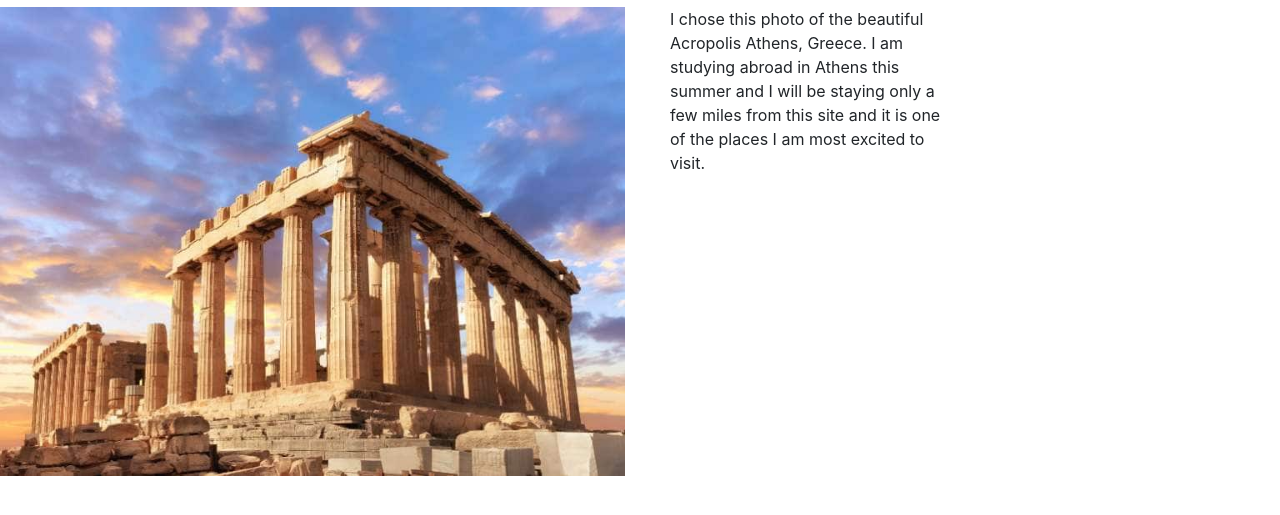
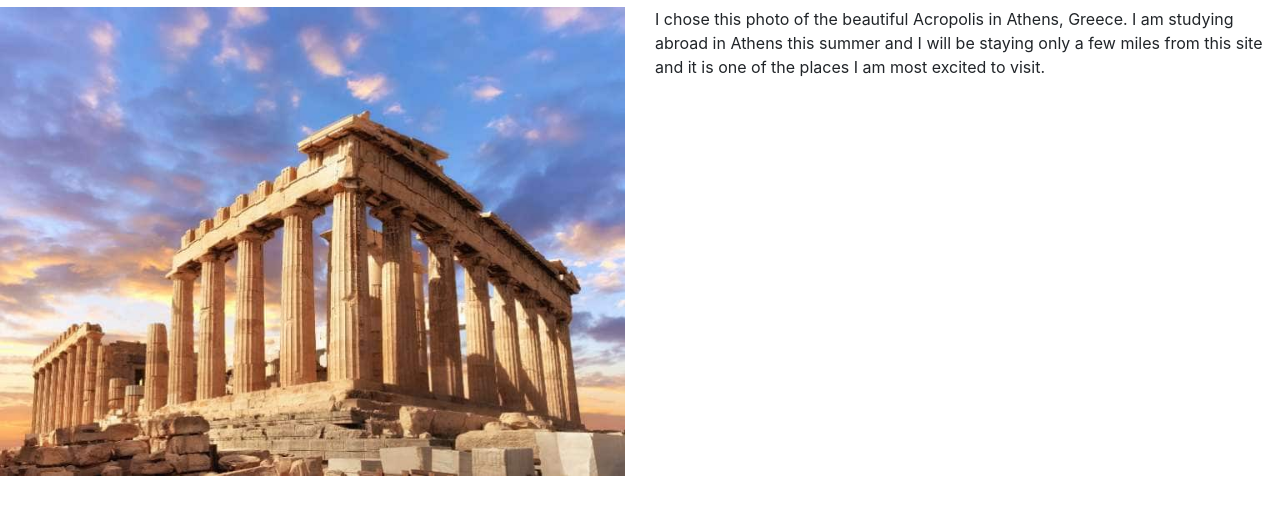
Before and after one commit to sophiereed/vico2162_project1, a plain HTML site: page index.html in a window 1280 px wide. Shown: the part 67-582 px from the top of the page. Drawn offline with nearby package versions, Linux system fonts and the light colour scheme.

Commit message:
Update index.html

```diff
--- a/index.html
+++ b/index.html
@@ -14,7 +14,7 @@
 			<img src="img/acropolis.jpg" class="col-lg-6 col-xs-12" alt="Acropolis in Athens, Greece">
 
 		<div class="col-lg-6 col-xs-12">
-			<p class="col-md-4 col-lg-6"> I chose this photo of the beautiful Acropolis Athens, Greece. I am studying abroad in Athens this summer and I will be staying only a few miles from this site and it is one of the places I am most excited to visit.
+			<p> I chose this photo of the beautiful Acropolis in Athens, Greece. I am studying abroad in Athens this summer and I will be staying only a few miles from this site and it is one of the places I am most excited to visit.
 			</p>
 		</div><!--close .paragraphContainer -->
 
```
